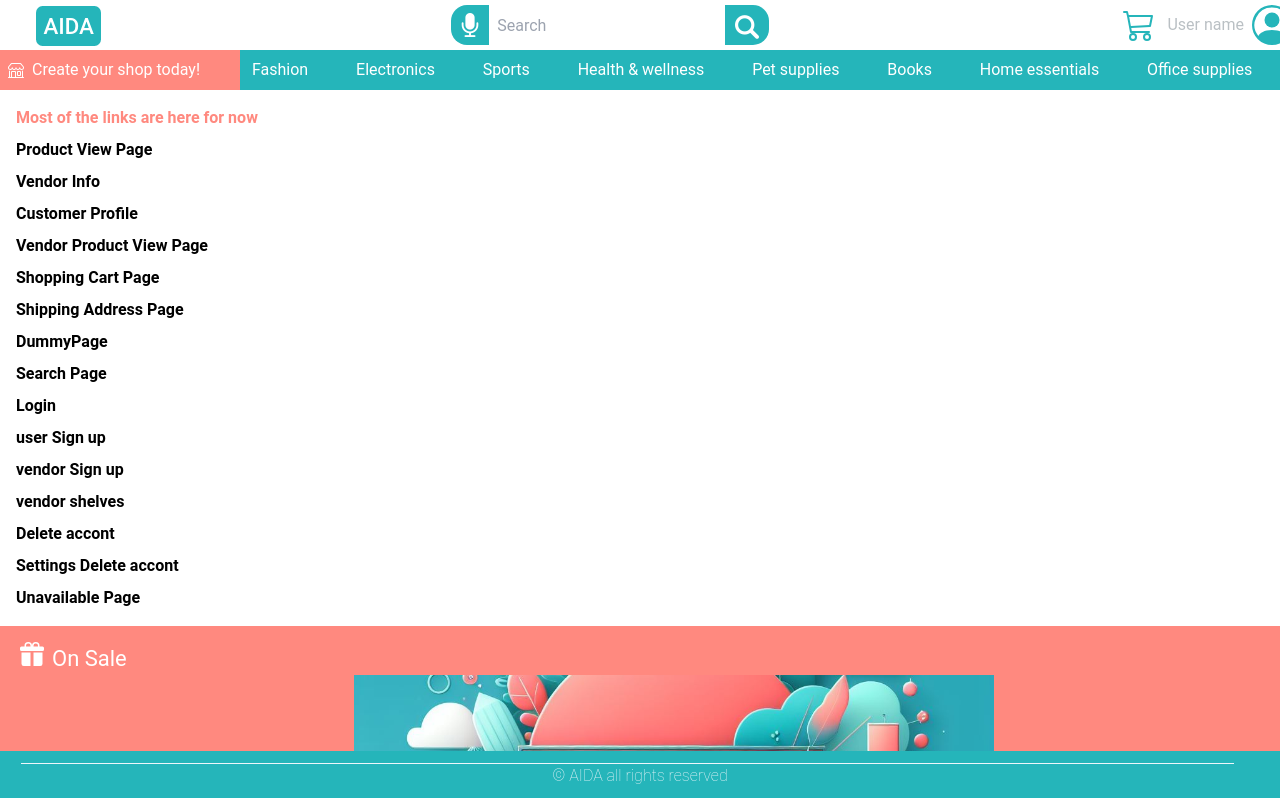
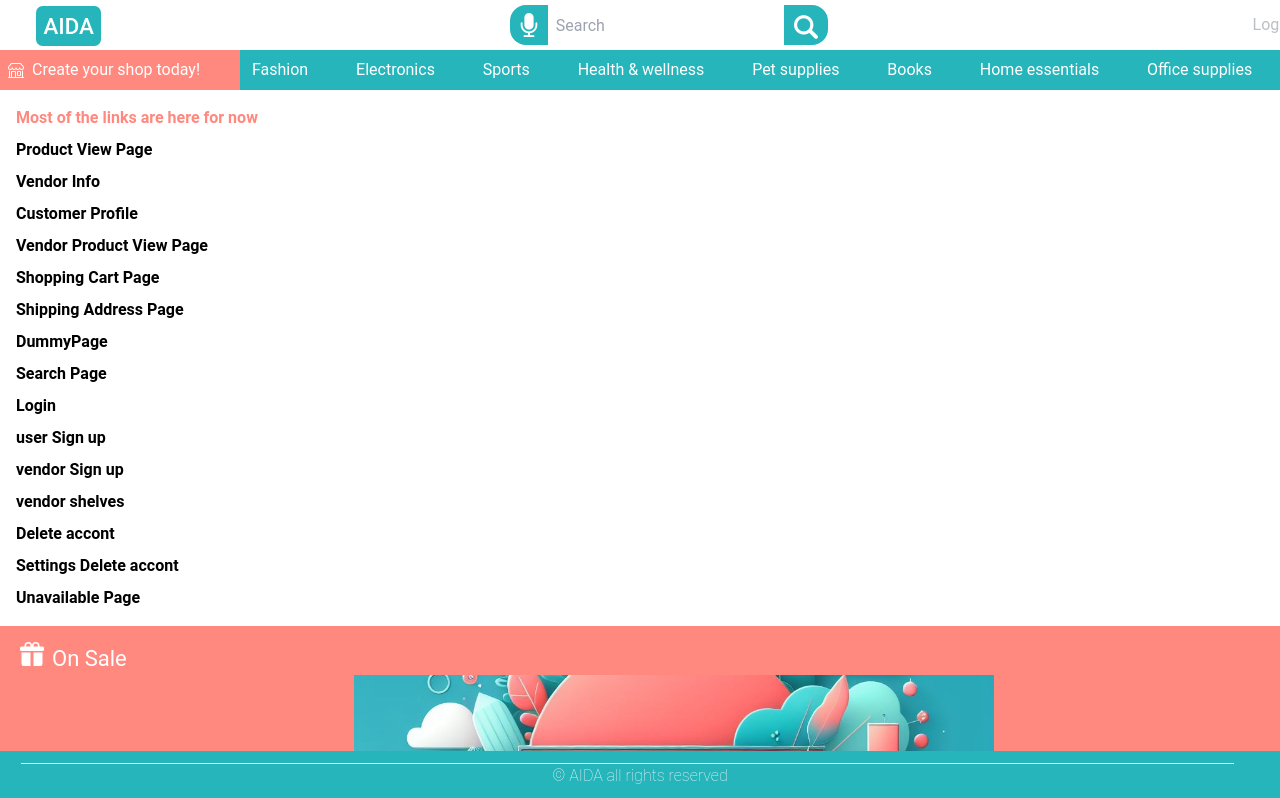
Before and after one commit to RanaMohamad21/Aida-Front-End, a React (Vite) app in the folder Aida/: page / in a window 1280 px wide. Shown: the top 798 px of the page. Built offline with nearby package versions, Linux system fonts and the light colour scheme.

Commit message:
Refactored Code.

```diff
--- a/Aida/src/UI/Searchbar.jsx
+++ b/Aida/src/UI/Searchbar.jsx
@@ -7,9 +7,10 @@ import { useAuthentication } from "../Contexts/AuthenticationContext";
 import { Link, NavLink } from "react-router-dom";
 import { useShoppingCart } from "../Contexts/ShoppingCartProvider";
 
+// The isProfilePage parameter makes the user name and icon conditionally visible in the UI based on the type of page that the user is in
 function Searchbar({isProfilePage = false}) {
   // const { isAuthenticated } = useAuthentication();
-  const isAuthenticated = true
+  const isAuthenticated = false;
   const { getTotalQuantity } = useShoppingCart();
   const cartItemCount = getTotalQuantity();
   return (
```
